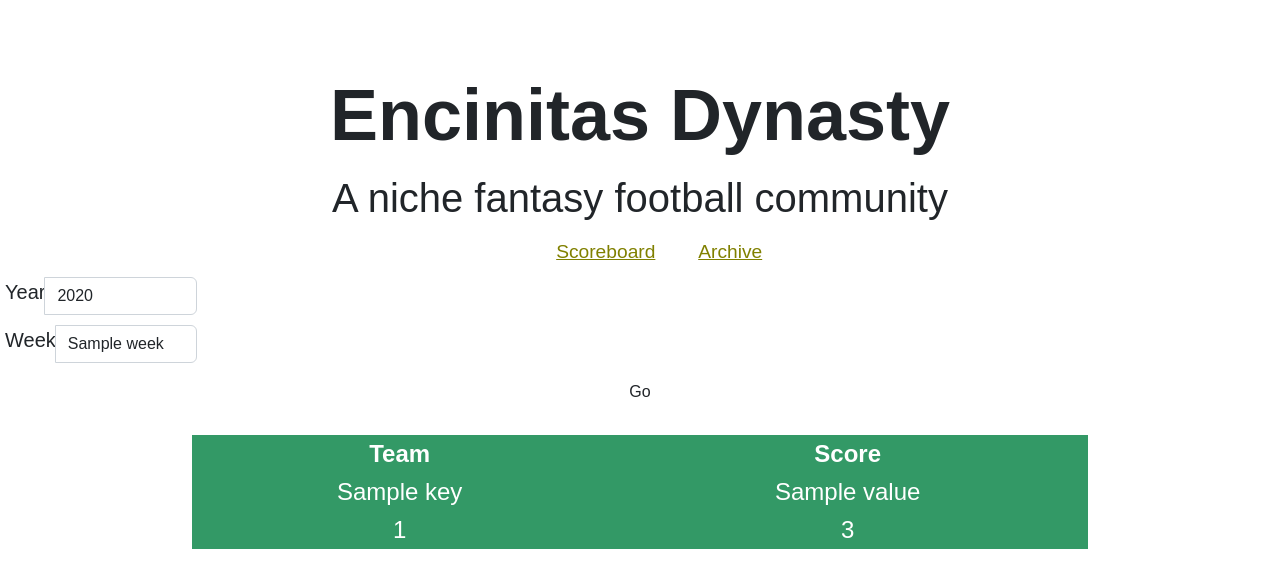
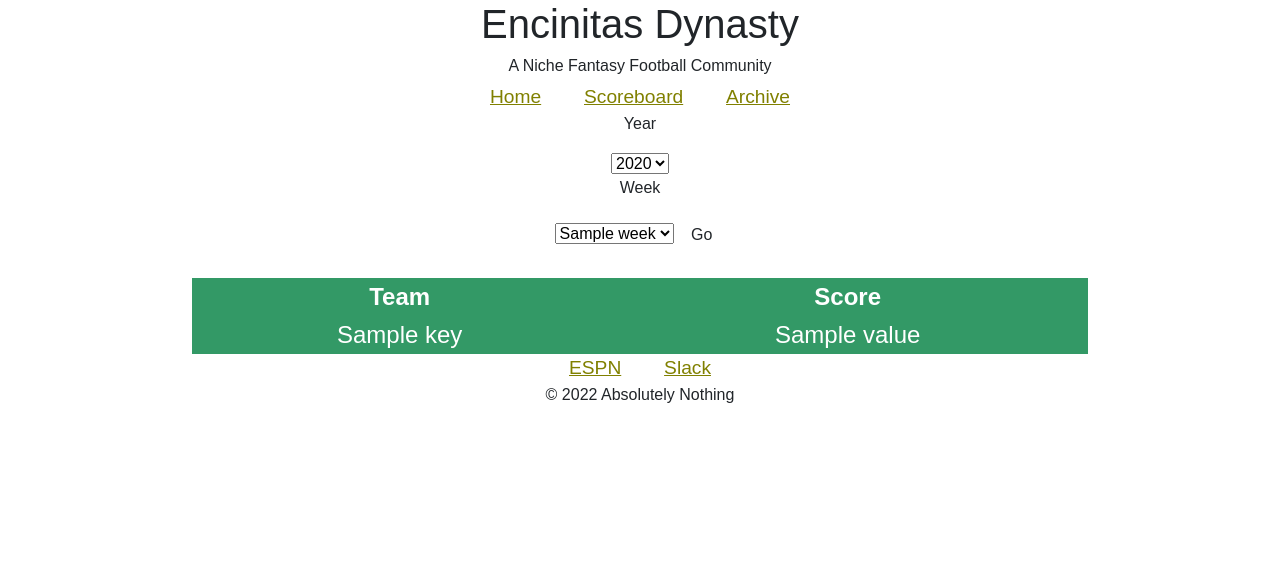
Before and after one commit to drewpgilmore/dynasty, a Flask app: template templates/archive.html in a window 1280 px wide. Shown: the top 588 px of the page. Run offline with Flask 2, Linux system fonts and the light colour scheme; the template is opened without the code that fills it: most values are stand-ins (such as "Sample title", 1, 10 or a date in 2020); parts of the project's set-up code (start-up, migrations or seed data) failed here and were passed over.

Commit message:
removed styling and simplified html elements

```diff
--- a/templates/archive.html
+++ b/templates/archive.html
@@ -4,25 +4,23 @@
 {% endblock %}
 
 {% block body %}
-<form class="form-inline" method="POST" action="{{ url_for('archive') }}">
-  <div class="form-group">
-      <div class="input-group">
-          <span class="input-group-addon">Year</span>
-              <select name="year_select" class="selectpicker form-control" placeholder="hello">
+<form method="POST" action="{{ url_for('archive') }}">
+  <span>
+    <p>Year</p>
+      <select name="year_select">
         <option selected>{{ year }}</option>
-                <option value="2021">2015</option>
-                <option value="2020">2016</option>
-                <option value="2019">2017</option>
+        <option value="2015">2015</option>
+        <option value="2016">2016</option>
+        <option value="2017">2017</option>
         <option value="2018">2018</option>
-                <option value="2017">2019</option>
-                <option value="2016">2020</option>
-                <option value="2015">2021</option>
-                <option value="2015">2022</option>
+        <option value="2019">2019</option>
+        <option value="2020">2020</option>
+        <option value="2021">2021</option>
+        <option value="2022">2022</option>
       </select>
-      </div>
-      <div class="input-group">
-        <span class="input-group-addon">Week</span>
-            <select name="week_select" class="selectpicker form-control">
+
+    <p>Week</p>
+      <select name="week_select">
         <option selected>{{ week }}</option>
         <option value="1">1</option>
         <option value="2">2</option>
@@ -42,15 +40,17 @@
         <option value="16">16</option>
         <option value="17">17</option>
       </select>
-    </div>
     <button type="submit" class="btn btn-default">Go</button>
-    </div>
+    </span>
 </form>
-  <table class="table-center" id="scores-table">
-    <thead><th>Team</th><th>Score</th></thead>
+
+<table id="scores-table">
+  <thead>
+    <th>Team</th>
+    <th>Score</th>
+  </thead>
   {% for key, value in scores.items() %}
     <tr class="header"><td>{{ key }}</td><td>{{ value }}</td></tr>
-      <tr class="collapsed-row"><td>1</td><td>3</td></tr>
   {% endfor %}
 </table>
 {% endblock %}
--- a/templates/base.html
+++ b/templates/base.html
@@ -9,21 +9,35 @@
     <!-- Bootstrap -->
     <link href="https://cdn.jsdelivr.net/npm/bootstrap@5.2.1/dist/css/bootstrap.min.css" rel="stylesheet" integrity="sha384-iYQeCzEYFbKjA/T2uDLTpkwGzCiq6soy8tYaI1GyVh/UjpbCx/TYkiZhlZB6+fzT" crossorigin="anonymous">
     <link rel="stylesheet" href="../static/main.css">
+    <script src="https://cdn.jsdelivr.net/npm/bootstrap@5.2.1/dist/js/bootstrap.bundle.min.js" integrity="sha384-u1OknCvxWvY5kfmNBILK2hRnQC3Pr17a+RTT6rIHI7NnikvbZlHgTPOOmMi466C8" crossorigin="anonymous"></script>
     {% block head %}{% endblock %}
   </head>
+
   <body>
-    <p class="display-2">Encinitas Dynasty</p>
-    <p class="display-6">A niche fantasy football community</p>
+    <!-- Top section-->
+    <h1>Encinitas Dynasty</h1>
+    <h6>A Niche Fantasy Football Community</h6>
     <div>
-      <a href="{{ url_for('index') }}">{% block currentWeek %}{% endblock %}</a>
-      <a href="{{ url_for('scoreboard') }}">Scoreboard</a>
-      <a href="{{ url_for('archive') }}">Archive</a>
+      <a id="home-button" href="{{ url_for('index') }}">Home</a>
+      <a id="scoreboard-button" href="{{ url_for('scoreboard') }}">Scoreboard</a>
+      <a id="archive-button" href="{{ url_for('archive') }}">Archive</a>
     </div>
 
+    <!-- Middle section for content rendering -->
+    <section>
     {% block body %}
     {% endblock %}
+    </section>
 
-    <script src="https://cdn.jsdelivr.net/npm/bootstrap@5.2.1/dist/js/bootstrap.bundle.min.js" integrity="sha384-u1OknCvxWvY5kfmNBILK2hRnQC3Pr17a+RTT6rIHI7NnikvbZlHgTPOOmMi466C8" crossorigin="anonymous"></script>
+    <!-- Bottom section -->
+    <div>
+      <footer>
+        <a id="espn-button"href="https://fantasy.espn.com/football/league?leagueId=138431">ESPN</a>
+        <a id="slack-button"href="https://encinitasdynasty.slack.com">Slack</a>
+        <p>© 2022 Absolutely Nothing</p>
+      </footer>
+    </div>
+    </section>
     <script>
       $('.header').click(function(){
         $(this).nextUntil('tr.header').slideToggle(1000);
```
Also changed, not shown: templates/index.html (+5 -8 lines), templates/scoreboard.html (+20 -4 lines). Lines whose indentation alone changed are shown as unchanged.
